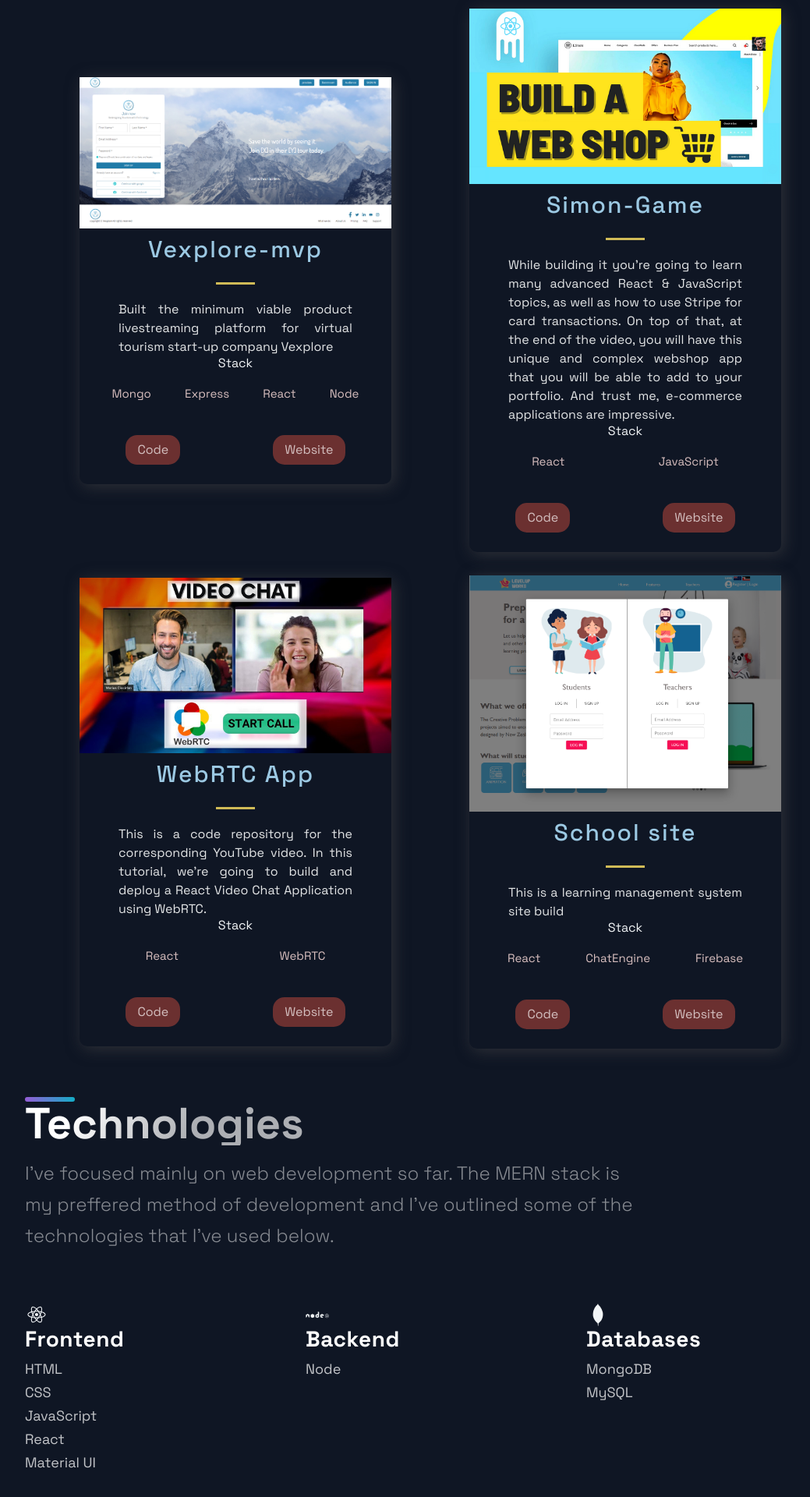
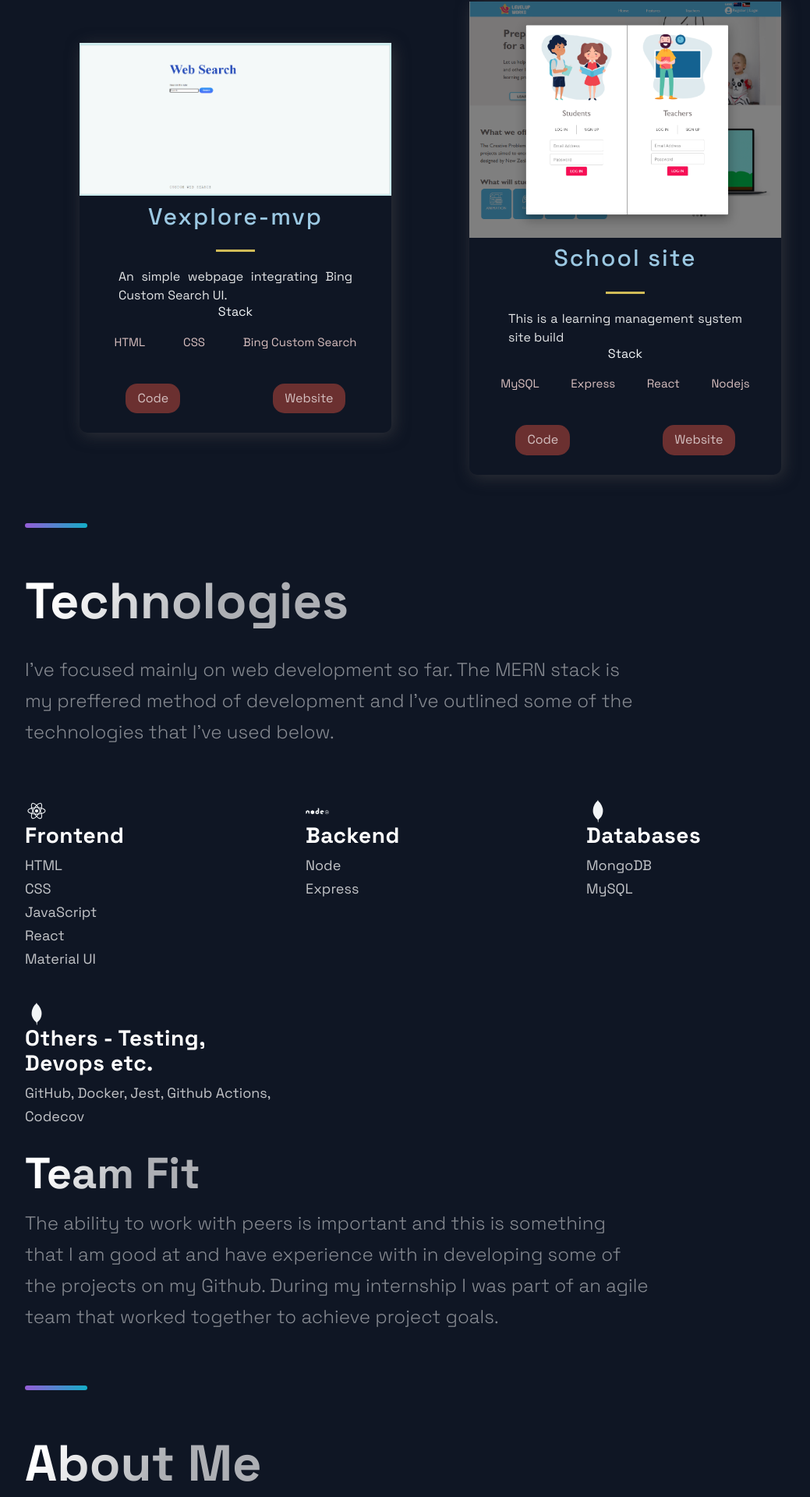
Before and after one commit to AnimateReality/Portfolio, a Next.js app: page / in a window 1280 px wide. Shown: the part 833-2753 px from the top of the page at 78% size, without its empty margins (88-1127 px from the left). Built offline with nearby package versions, Linux system fonts and the light colour scheme.

Commit message:
Updated projects and about me info

```diff
--- a/src/components/Footer/Footer.js
+++ b/src/components/Footer/Footer.js
@@ -19,7 +19,7 @@
       </LinkList>
       <SocialIconsContainer>
         <CompanyContainer>
-          <Slogan>Continuing to learn as a software Developer</Slogan>
+          <Slogan>Continous Deployment as a Software Developer</Slogan>
         </CompanyContainer>
         <SocialContainer>
         <SocialIcons href="https://github.com/AnimateReality">
--- a/src/components/Hero/Hero.js
+++ b/src/components/Hero/Hero.js
@@ -3,6 +3,7 @@
 import { Section, SectionText, SectionTitle } from '../../styles/GlobalComponents';
 import Button from '../../styles/GlobalComponents/Button';
 import { LeftSection } from './HeroStyles';
+import Link from 'next/link';
 
 const Hero = (props) => (
   <Section row nopadding>
@@ -12,9 +13,9 @@
         Ronald Chittinappilly
       </SectionTitle>
       <SectionText>
-      I am a software developer that loves learning new things and am pretty keen to get stuck into a variety of different things.
+      ... and I am a Software Developer. <br/><br/>
+      Keep scrolling to learn a bit more about me.
       </SectionText>
-      <Button onClick={()=> window.location= "https://google.com"}>Learn More</Button>
     </LeftSection>
   </Section>
 );
--- a/src/components/Technologies/Technologies.js
+++ b/src/components/Technologies/Technologies.js
@@ -1,12 +1,12 @@
 import React from 'react';
-import { DiFirebase, DiMongodb, DiNodejs, DiReact, DiZend } from 'react-icons/di';
+import { DiMongodb, DiNodejs, DiReact, DiZend } from 'react-icons/di';
 import { Section, SectionDivider, SectionText, SectionTitle } from '../../styles/GlobalComponents';
 import { List, ListContainer, ListItem, ListParagraph, ListTitle } from './TechnologiesStyles';
 
 const Technologies = () =>  (
   <Section id="tech">
   <SectionDivider />
-  <SectionTitle>Technologies</SectionTitle>
+  <SectionTitle main>Technologies</SectionTitle>
   <SectionText>
     I've focused mainly on web development so far. The MERN stack is my preffered method of development and I've outlined some of the technologies that
     I've used below.
@@ -31,7 +31,8 @@
       <ListContainer>
         <ListTitle>Backend</ListTitle>
         <ListParagraph>
-          Node
+          Node<br/>
+          Express
         </ListParagraph>
       </ListContainer>
     </ListItem>
@@ -56,10 +57,12 @@
       </ListContainer>
     </ListItem>
   </List>
+  <SectionTitle>Team Fit</SectionTitle>
   <SectionText>
-    Apart from this I know that the ability to work with peers is important and this is something that I have experience
-    with in developing some of the projects you see on my Github. During my internship I was part of an agile team that worked
-    together to achieveproject goals.
+
+    The ability to work with peers is important and this is something that I am good at and have experience
+    with in developing some of the projects on my Github. During my internship I was part of an agile team that worked
+    together to achieve project goals.
   </SectionText>
   </Section>
 );
--- a/src/components/TimeLine/TimeLine.js
+++ b/src/components/TimeLine/TimeLine.js
@@ -44,8 +44,11 @@
 
   return (
     <Section id="about">
-      <SectionTitle>About Me</SectionTitle>
-      <SectionText>blah blah</SectionText>
+    <SectionDivider/>
+      <SectionTitle main>About Me</SectionTitle>
+      <SectionText>I enjoy playing sports and actively participate in playing badminton as well as
+      other hobbies such as table tennis, piano and juggling. In my downtime, I also like researching
+      and getting involved with cryptocurrencies and blockchain technology. </SectionText>
       <CarouselContainer ref={carouselRef} onScroll={handleScroll}>
         <>
           {TimeLineData.map((item, index) => (
--- a/src/constants/constants.js
+++ b/src/constants/constants.js
@@ -1,39 +1,21 @@
 export const projects = [
   {
     title: 'Vexplore-mvp',
-    description: "Built the minimum viable product livestreaming platform for virtual tourism start-up company Vexplore",
-      image: '/images/vexplore-mvp.png',
-      tags: ['Mongo', 'Express', 'React', 'Node',],
-    source: null,
-    visit: 'https://vexplore-mvp.netlify.app',
+    description: "An simple webpage integrating Bing Custom Search UI.",
+      image: '/images/searchsite.png',
+      tags: ['HTML', 'CSS', 'Bing Custom Search',],
+    source: 'https://turners.netlify.app/',
+    visit: 'https://github.com/AnimateReality/Custom-Search-Hosted-UI',
     id: 0,
-  },
-  {
-    title: 'Simon-Game',
-    description:"While building it you're going to learn many advanced React & JavaScript topics, as well as how to use Stripe for card transactions. On top of that, at the end of the video, you will have this unique and complex webshop app that you will be able to add to your portfolio. And trust me, e-commerce applications are impressive.",
-    image: '/images/2.png',
-    tags: ['React', 'JavaScript'],
-    source: 'https://google.com',
-    visit: 'https://google.com',
-    id: 1,
-  },
-  {
-    title: 'WebRTC App',
-    description: "This is a code repository for the corresponding YouTube video. In this tutorial, we're going to build and deploy a React Video Chat Application using WebRTC.",
-      image: '/images/3.jpg',
-      tags: ['React', 'WebRTC'],
-    source: 'https://google.com',
-    visit: 'https://google.com',
-    id: 2,
   },
   {
     title: 'School site',
     description: "This is a learning management system site build",
     image: '/images/schoolsite.png',
-    tags: ['React', 'ChatEngine', 'Firebase'],
+    tags: ['MySQL', 'Express', 'React', 'Nodejs'],
     source: 'https://google.com',
     visit: 'https://google.com',
-    id: 3,
+    id: 1,
   },
 ];
 
--- a/src/styles/GlobalComponents/index.js
+++ b/src/styles/GlobalComponents/index.js
@@ -78,7 +78,7 @@
 
 export const SectionDivider = styled.div`
 
-  width: 64px;
+  width: 80px;
   height: 6px;
   border-radius: 10px;
   background-color: #fff;
```
Also changed, not shown: public/images/searchsite.PNG (added).
